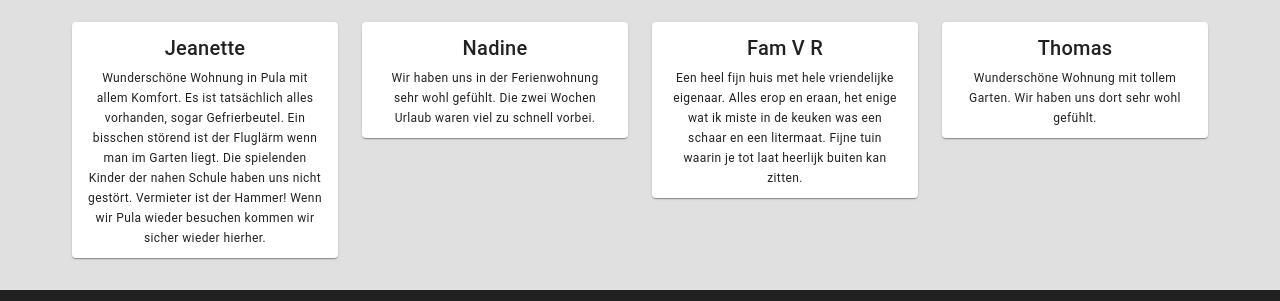
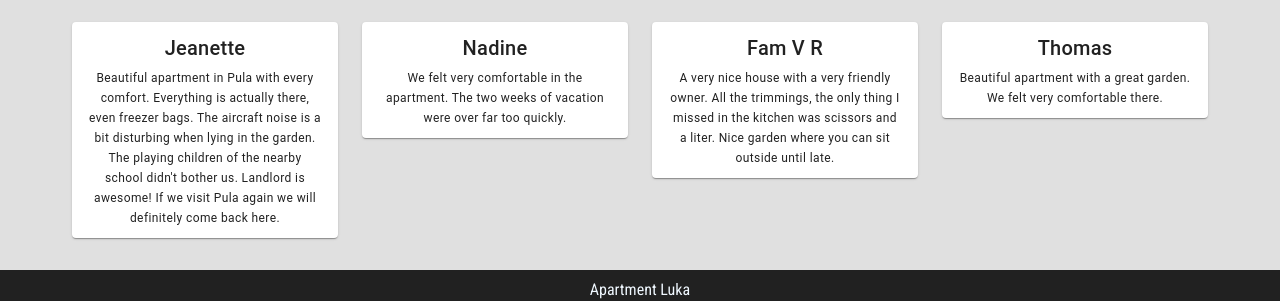
Before and after one commit to lukablaskovic/apartment-app, a Vue app: page / in a window 1280 px wide. Shown: the part 3886-4187 px from the top of the page. Built offline with nearby package versions, Linux system fonts and the light colour scheme.

Commit message:
some changes

```diff
--- a/src/components/info-tabs.vue
+++ b/src/components/info-tabs.vue
@@ -108,6 +108,10 @@
               </v-col>
               <v-col>
                 Allowed ✅
+                <v-img
+                  :aspect-ratio="$vuetify.display.mobile ? 1.5 : 4.5"
+                  src="https://cdn-icons-png.flaticon.com/512/1039/1039780.png">
+                </v-img>
                 <p>- plain paper and newspaper</p>
                 <p>- paper and cardboard packaging</p>
                 <p>- paper towel and napkins</p>
@@ -129,6 +133,10 @@
               </v-col>
               <v-col>
                 Allowed ✅
+                <v-img
+                  :aspect-ratio="$vuetify.display.mobile ? 1.5 : 4.5"
+                  src="https://cdn-icons-png.flaticon.com/512/1039/1039778.png">
+                </v-img>
                 <p>- packaging detergent or shampoo</p>
                 <p>- plastic food packaging products</p>
                 <p>- cans, cans, metal lids</p>
@@ -151,6 +159,10 @@
 
               <v-col>
                 Allowed ✅
+                <v-img
+                  :aspect-ratio="$vuetify.display.mobile ? 1.5 : 4.5"
+                  src="https://img.freepik.com/premium-vector/illustration-spray-paint-throwing-garbage-trash-can_152558-87632.jpg?w=2000">
+                </v-img>
                 <p>- cigarettes and tobacco products</p>
                 <p>- diapers</p>
                 <p>- deodorant spray, hair spray, makeup</p>
--- a/src/pages/HomeView.vue
+++ b/src/pages/HomeView.vue
@@ -179,10 +179,13 @@
             Hope you enjoy your stay here too! Feel free to contact us if you
             need something, anytime!
           </p>
-          <v-img
-            src="https://www.reevoo.com/wp-content/uploads/2016/05/Reevoo_Logo.png"
-            :aspect-ratio="$vuetify.display.mobile ? 12 : 18"
-            alt="reevo reviews apartment luka" />
+          <a
+            href="https://www.novasol.com/holidayhome/croatia/istria/pula/holiday-rental-pula-cir231">
+            <v-img
+              src="https://assets.stickpng.com/images/6030edf6a5a87000040e2b9a.png"
+              :aspect-ratio="$vuetify.display.mobile ? 12 : 18"
+              alt="reevo reviews apartment luka"
+          /></a>
           <div class="text-center">
             <v-rating
               v-model="rating"
@@ -293,19 +296,19 @@ export default {
       reviews: [
         {
           name: "Jeanette",
-          text: "Wunderschöne Wohnung in Pula mit allem Komfort. Es ist tatsächlich alles vorhanden, sogar Gefrierbeutel. Ein bisschen störend ist der Fluglärm wenn man im Garten liegt. Die spielenden Kinder der nahen Schule haben uns nicht gestört. Vermieter ist der Hammer! Wenn wir Pula wieder besuchen kommen wir sicher wieder hierher.",
+          text: "Beautiful apartment in Pula with every comfort. Everything is actually there, even freezer bags. The aircraft noise is a bit disturbing when lying in the garden. The playing children of the nearby school didn't bother us. Landlord is awesome! If we visit Pula again we will definitely come back here.",
         },
         {
           name: "Nadine",
-          text: "Wir haben uns in der Ferienwohnung sehr wohl gefühlt. Die zwei Wochen Urlaub waren viel zu schnell vorbei.",
+          text: "We felt very comfortable in the apartment. The two weeks of vacation were over far too quickly.",
         },
         {
           name: "Fam V R",
-          text: "Een heel fijn huis met hele vriendelijke eigenaar. Alles erop en eraan, het enige wat ik miste in de keuken was een schaar en een litermaat. Fijne tuin waarin je tot laat heerlijk buiten kan zitten.",
+          text: "A very nice house with a very friendly owner. All the trimmings, the only thing I missed in the kitchen was scissors and a liter. Nice garden where you can sit outside until late.",
         },
         {
           name: "Thomas",
-          text: "Wunderschöne Wohnung mit tollem Garten. Wir haben uns dort sehr wohl gefühlt.",
+          text: "Beautiful apartment with a great garden. We felt very comfortable there.",
         },
       ],
     };
```
